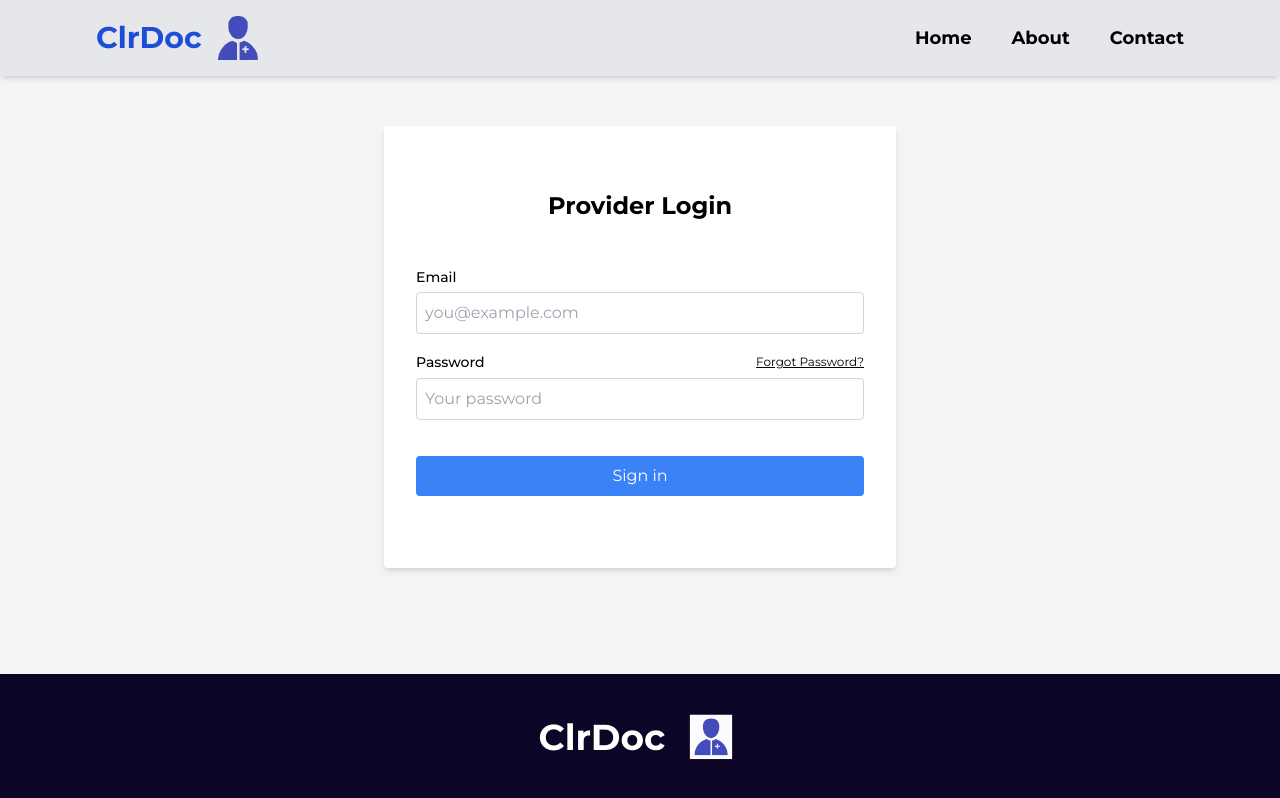
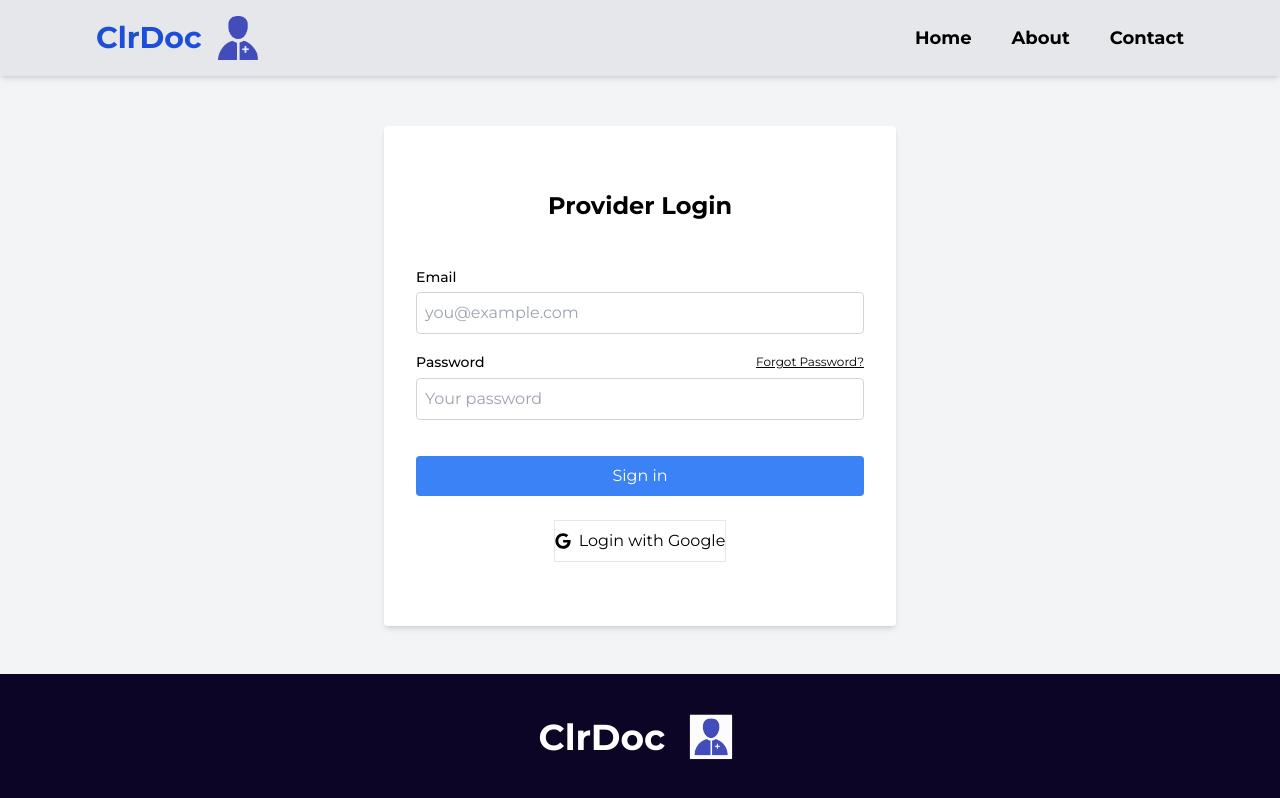
Before and after one commit to HunterKnott/clrdoc, a Next.js app: page /login in a window 1280 px wide. Built offline with nearby package versions, Linux system fonts and the light colour scheme; no server answers.

Commit message:
Adding a basic Google OAuth flow, for reference of other projects

```diff
--- a/app/(auth-pages)/login/oauth-buttons.tsx
+++ b/app/(auth-pages)/login/oauth-buttons.tsx
@@ -1,30 +1,31 @@
-// 'use client';
+'use client';
 
-// import { Provider } from '@supabase/supabase-js';
-// import { FaGoogle } from 'react-icons/fa';
+import { Provider } from '@supabase/supabase-js';
+import { FaGoogle } from 'react-icons/fa';
+import { createClient } from '../../../utils/supabase/client';
 // import { oAuthSignIn } from './actions';
 
-// export function OAuthButtons() {
-//     const oAuthProviders = [{
-//         providerName: 'google',
-//         displayName: 'Google',
-//         icon: <FaGoogle className="size-5" />
-//     }, ];
+export function OAuthButtons() {
+    const supabase = createClient();
 
-//     return (
-//         <div>
-//             {oAuthProviders.map((provider) => (
-//                 <button
-//                     key={provider.providerName}
-//                     className="flex items-center justify-center gap-2 py-2 border rounded-md"
-//                     onClick={async () => {
-//                         await oAuthSignIn(provider.providerName);
-//                     }}
-//                 >
-//                     {provider.icon}
-//                     Login with {provider.displayName}
-//                 </button>
-//             ))}
-//         </div>
-//     );
-// }
+    const handleOAuthSignIn = async (provider: 'google') => {
+        const { error } = await supabase.auth.signInWithOAuth({
+            provider: provider as Provider,
+        });
+        if (error) {
+            console.error("OAuth sign-in error:", error.message);
+        }
+    };
+
+    return (
+        <div className="mt-4">
+          <button
+            className="flex items-center justify-center gap-2 py-2 border rounded-md w-full"
+            onClick={() => handleOAuthSignIn('google')}
+          >
+            <FaGoogle />
+            Login with Google
+          </button>
+        </div>
+      );
+}
--- a/app/(auth-pages)/login/page.tsx
+++ b/app/(auth-pages)/login/page.tsx
@@ -3,6 +3,7 @@ import { FormMessage, Message } from "@/components/form-message";
 import { SubmitButton } from "@/components/submit-button";
 import { Input } from "@/components/ui/input";
 import { Label } from "@/components/ui/label";
+import { OAuthButtons } from "./oauth-buttons";
 import Navbar from '../../NavBar';
 import Footer from '../../Footer';
 import Link from "next/link";
@@ -59,6 +60,7 @@ export default async function Login({ searchParams }: { searchParams: Message })
             <FormMessage message={searchParams} />
           </div>
         </form>
+        <OAuthButtons />
       </div>
       <Footer />
     </main>
```
